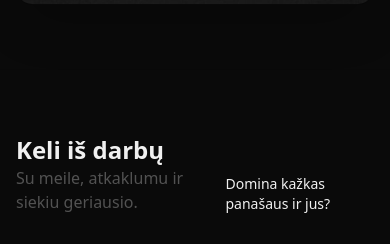
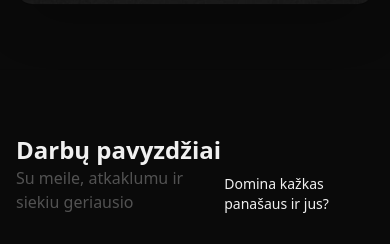
Before and after one commit to vytautasmedia/Vytautas-Portfolio, a React (Vite) app: page / in a window 390 px wide. Shown: the part 860-1104 px from the top of the page. Built offline with nearby package versions, Linux system fonts and the light colour scheme.

Commit message:
Update App.tsx

```diff
--- a/src/App.tsx
+++ b/src/App.tsx
@@ -312,8 +312,8 @@ export default function App() {
         <section id="projects" className="container py-16">
           <div className="mb-8 flex items-end justify-between">
             <div>
-              <h2 className="text-2xl md:text-3xl font-bold">Keli iš darbų</h2>
-              <p className="text-neutral-600 dark:text-neutral-400">Su meile, atkaklumu ir siekiu geriausio.</p>
+              <h2 className="text-2xl md:text-3xl font-bold">Darbų pavyzdžiai</h2>
+              <p className="text-neutral-600 dark:text-neutral-400">Su meile, atkaklumu ir siekiu geriausio</p>
             </div>
             <a href="#contact" className="text-sm underline-offset-2 hover:underline">Domina kažkas panašaus ir jus?</a>
           </div>
```
